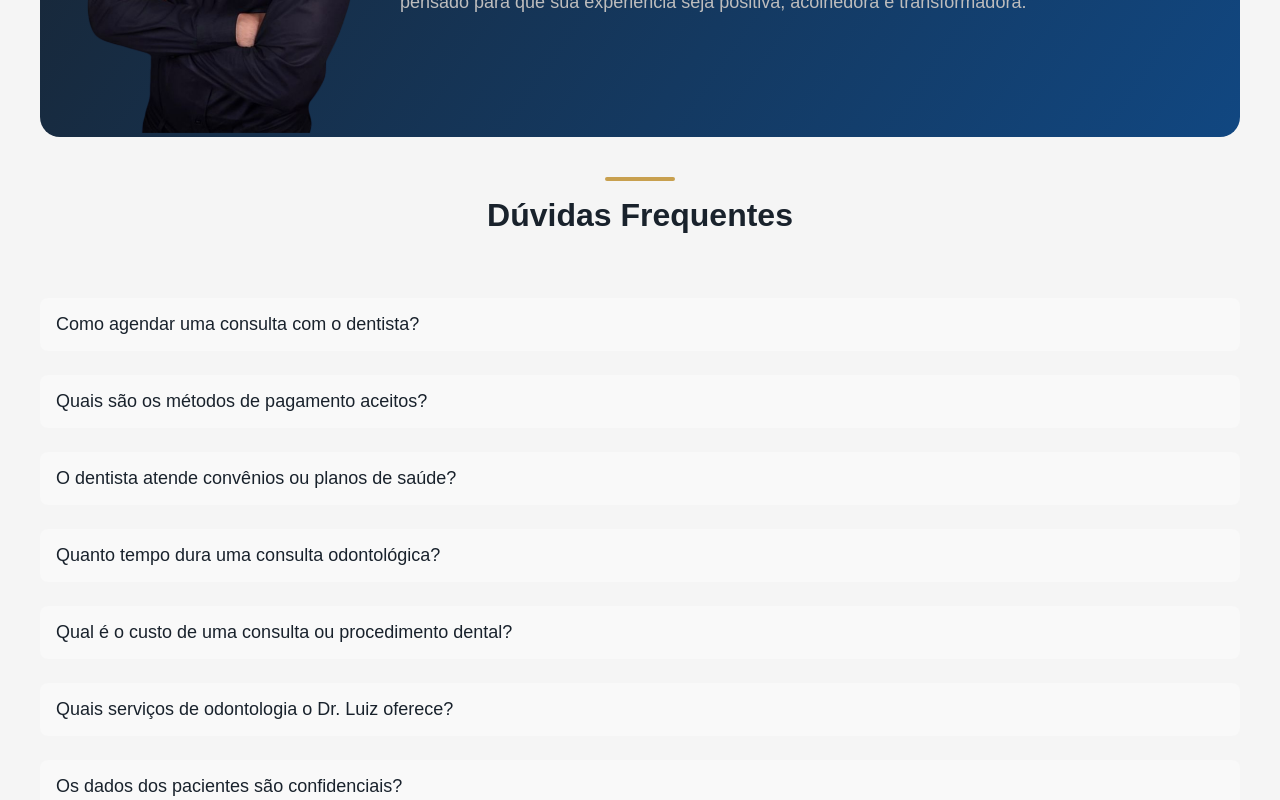
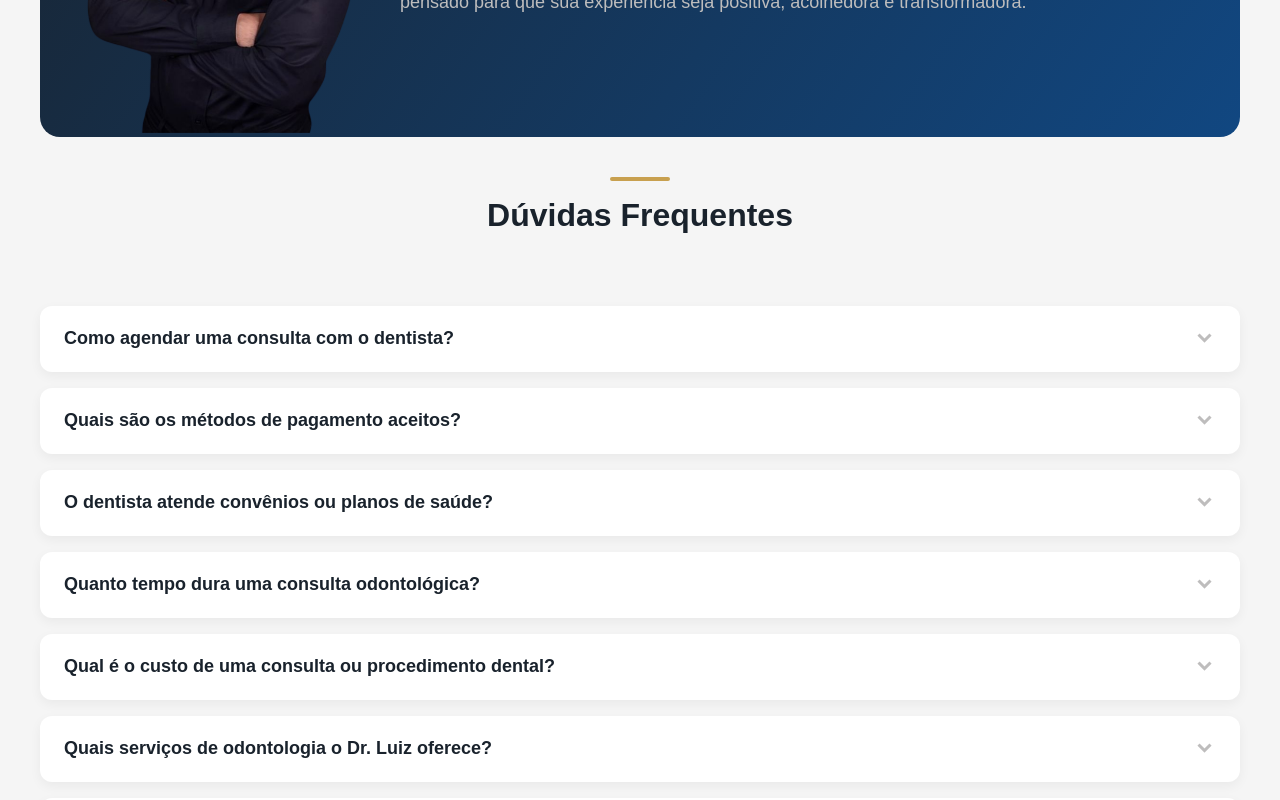
Before and after one commit to kauatorresfranca/luiz-miguel, a React (Vite) app: page / in a window 1280 px wide. Shown: the part 1700-2500 px from the top of the page. Built offline with nearby package versions, Linux system fonts and the light colour scheme.

Commit message:
feat: adding arrow on acordion

```diff
--- a/index.html
+++ b/index.html
@@ -35,7 +35,7 @@
         "@context": "https://schema.org",
         "@type": "Dentist",
         "name": "Dr. Luiz Miguel Torres",
-        "description": "Clínica odontológica em Maceió, AL, especializada em implantes dentários, clareamento, restaurações e mais.",
+        "description": "Dentista em Maceió, AL, especializada em implantes dentários, clareamento, restaurações e mais.",
         "url": "https://luiz-miguel.vercel.app/",
         "telephone": "+5582996727126",
         "address": {
--- a/package.json
+++ b/package.json
@@ -13,6 +13,7 @@
     "react": "^19.1.1",
     "react-dom": "^19.1.1",
     "react-icons": "^5.5.0",
+    "remixicon": "^4.7.0",
     "styled-components": "^6.1.19"
   },
   "devDependencies": {
--- a/src/components/sections/faq/index.tsx
+++ b/src/components/sections/faq/index.tsx
@@ -48,20 +48,20 @@ const FAQ = () => {
 
   return (
     <S.FAQ className='container' id="faq">
-      <S.FAQTitle>
-        Dúvidas Frequentes
-      </S.FAQTitle>
+      <S.FAQTitle>Dúvidas Frequentes</S.FAQTitle>
       <S.FAQList>
         {faqs.map((faq, index) => (
           <S.FAQItem key={index}>
             <S.FAQQuestion
               onClick={() => toggleFAQ(index)}
               className={activeIndex === index ? 'active' : ''}
+              aria-expanded={activeIndex === index}
             >
-              {faq.question} <i className="ri-arrow-down-s-line"></i>
+              {faq.question}
+              <i className="ri-arrow-down-s-line"></i>
             </S.FAQQuestion>
             <S.FAQAnswer
-              className={activeIndex === index ? 'active' : 'hidden'}
+              className={activeIndex === index ? 'active' : ''}
             >
               {faq.answer}
             </S.FAQAnswer>
--- a/src/components/sections/faq/styles.ts
+++ b/src/components/sections/faq/styles.ts
@@ -6,26 +6,25 @@ export const FAQ = styled.div`
   flex-direction: column;
   gap: 32px;
   padding: 40px 0;
-  background: ${colors.background}; /* Reverted to original neutral background */
+  background: ${colors.background};
 
   @media (max-width: ${breakpoints.tablet}) {
     padding: 40px 16px;
   }
 `;
 
-export const FAQTitle = styled.h3`
+export const FAQTitle = styled.h2` // Alterado para h2 por hierarquia
   position: relative;
   font-size: 32px;
-  margin-bottom: 3rem;
   color: ${colors.primary};
-  margin: 0 auto 24px auto;
+  margin: 0 auto 40px auto;
   text-align: center;
   font-weight: 700;
 
   &::before {
     display: block;
     content: '';
-    width: 70px;
+    width: 60px;
     height: 4px;
     border-radius: 10px;
     background-color: ${colors.secondary};
@@ -36,67 +35,69 @@ export const FAQTitle = styled.h3`
 export const FAQList = styled.ul`
   list-style: none;
   padding: 0;
+  display: flex;
+  flex-direction: column;
+  gap: 16px; /* Espaço entre os cards */
 `;
 
 export const FAQItem = styled.li`
-  border-bottom: 1px solid ${colors.text}20;
-  padding: 8px 0;
-  transition: box-shadow 0.3s ease;
+  background-color: #ffffff;
+  border-radius: 12px;
+  /* Box shadow para contraste sem usar bordas grossas */
+  box-shadow: 0 4px 12px rgba(0, 0, 0, 0.05);
+  transition: all 0.3s ease;
+  overflow: hidden;
 
-  &:last-child {
-    border-bottom: none;
+  &:hover {
+    box-shadow: 0 6px 16px rgba(0, 0, 0, 0.1);
+    transform: translateY(-2px);
   }
 `;
 
-export const FAQQuestion = styled.h3`
+export const FAQQuestion = styled.button` /* Alterado para button para melhor acessibilidade */
   display: flex;
   justify-content: space-between;
   align-items: center;
-  padding: 16px 16px;
+  width: 100%;
+  padding: 20px 24px;
   font-size: 18px;
-  color: ${colors.primary}; /* Changed to primary for visibility */
-  font-weight: 500;
-  background-color: #f9f9f9;
-  border-radius: 8px;
+  color: ${colors.primary};
+  font-weight: 600;
+  background: none;
+  border: none;
   cursor: pointer;
-  transition: background-color 0.3s ease, color 0.3s ease;
+  text-align: left;
+  transition: background-color 0.3s ease;
 
   i {
-    font-size: 20px;
-    transition: transform 0.3s ease;
-    color: ${colors.primary};
-  }
-
-  &:hover {
-    background-color: #e9e9e9;
-    color: ${colors.primary};
+    font-size: 24px;
+    color: ${colors.text}; /* Cor de destaque no ícone */
+    transition: transform 0.4s cubic-bezier(0.4, 0, 0.2, 1);
   }
 
   &.active {
-    background-color: ${colors.primary}10;
-    color: ${colors.primary};
+    background-color: ${colors.primary}05; /* Fundo levemente azulado/primário */
 
     i {
       transform: rotate(180deg);
+      color: ${colors.primary};
     }
   }
 `;
 
-export const FAQAnswer = styled.p`
+export const FAQAnswer = styled.div`
   max-height: 0;
   overflow: hidden;
   font-size: 16px;
-  background: ${colors.text};
-  color: ${colors.primary};
-  border-radius: 0 0 10px 10px;
-  margin-top: 8px;
-  padding: 0 16px;
-  transition: max-height 0.5s ease, opacity 0.3s ease, padding 0.3s ease;
+  line-height: 1.6;
+  color: #555; /* Cor de texto mais suave para o conteúdo */
+  transition: max-height 0.4s ease, padding 0.4s ease, opacity 0.3s ease;
   opacity: 0;
+  background-color: #fff;
 
   &.active {
-    max-height: 200px;
+    max-height: 300px; /* Ajuste conforme o tamanho do texto */
     opacity: 1;
-    padding: 12px 16px;
+    padding: 0 24px 20px 24px;
   }
 `;
--- a/src/components/sections/pain-points/styles.ts
+++ b/src/components/sections/pain-points/styles.ts
@@ -0,0 +1,5 @@
+import styled from 'styled-components';
+
+export const PainPoints = styled.div`
+
+`;
--- a/src/main.tsx
+++ b/src/main.tsx
@@ -1,6 +1,7 @@
 import { StrictMode } from 'react'
 import { createRoot } from 'react-dom/client'
 import {GlobalStyle} from '../styles.ts'
+import 'remixicon/fonts/remixicon.css'
 import App from './App.tsx'
 
 createRoot(document.getElementById('root')!).render(
```
Also changed, not shown: src/components/sections/pain-points/index.tsx (+11 -0 lines), 1 other file (tests, documents, lock files or other folders).
